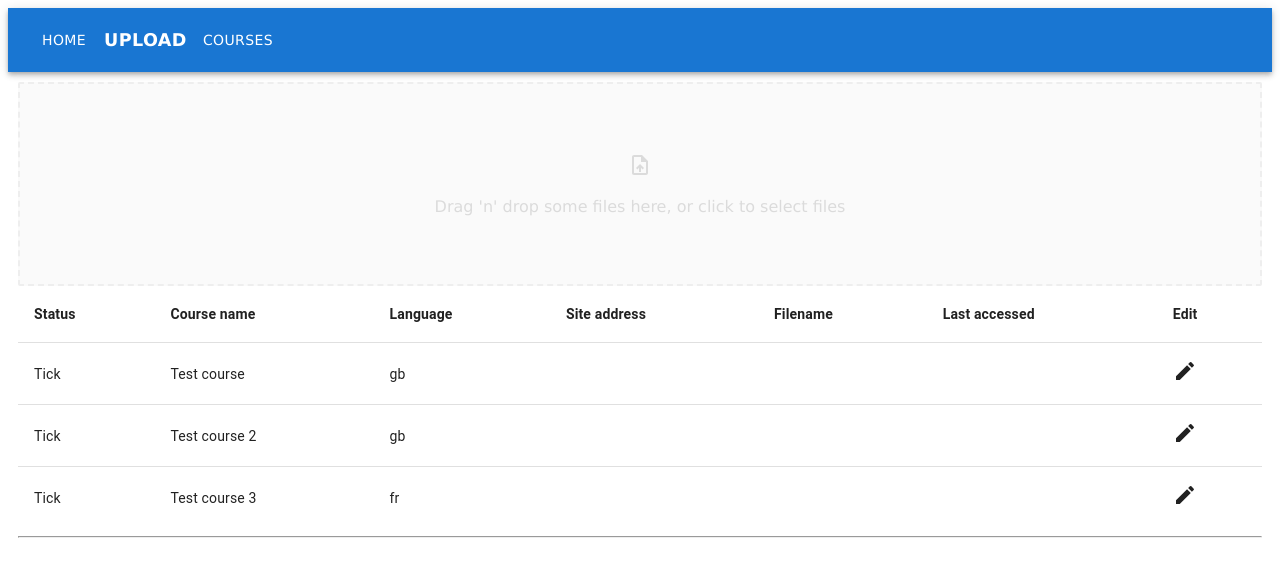
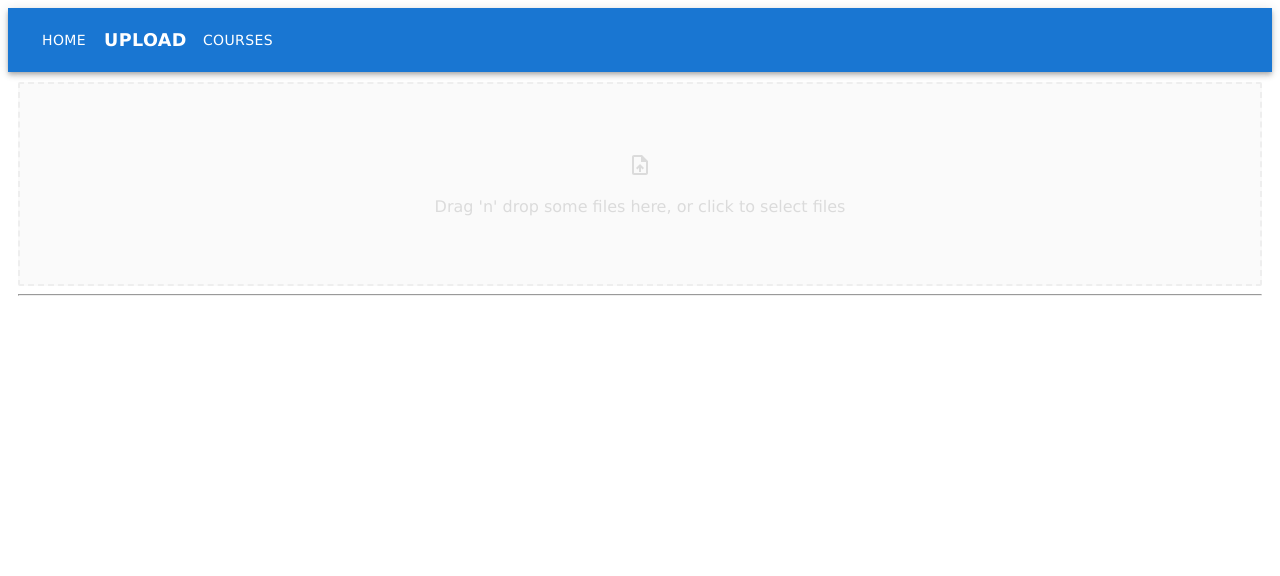
Before and after one commit to Dark-Hippo/scorm-tool-ui, a React (Vite) app: page /upload in a window 1280 px wide. Shown: the top 576 px of the page. Built offline with nearby package versions, Linux system fonts and the light colour scheme.

Commit message:
Remove demo data and update return type

```diff
--- a/src/pages/Upload.tsx
+++ b/src/pages/Upload.tsx
@@ -9,35 +9,8 @@ import { FileWithPath, FileRejection } from 'react-dropzone';
 import type { CourseWithSite } from '../types/CourseWithSite';
 import { UploadScormFile } from '../services/ScormService';
 
-const courses: CourseWithSite[] = [
-  {
-    courseId: 3,
-    siteId: 3,
-    guid: '',
-    name: 'Test course',
-    language: 'gb',
-    title: '',
-  },
-  {
-    courseId: 4,
-    siteId: 4,
-    guid: '',
-    name: 'Test course 2',
-    language: 'gb',
-    title: 'something.zip',
-  },
-  {
-    courseId: 5,
-    siteId: 5,
-    guid: '',
-    name: 'Test course 3',
-    language: 'fr',
-    title: 'something-else.zip',
-  },
-];
-
 export const Upload = () => {
-  const [courseList, setCourseList] = useState<CourseWithSite[]>(courses);
+  const [courseList, setCourseList] = useState<CourseWithSite[]>([]);
   const [invalidFileList, setInvalidFileList] = useState<FileWithStatus[]>([]);
 
   const onDrop = useCallback(
@@ -65,14 +38,7 @@ export const Upload = () => {
           return;
         }
 
-        const newCourseWithSite: CourseWithSite = {
-          courseId: uploadResponse.course.id,
-          siteId: uploadResponse.site.id,
-          guid: uploadResponse.site.guid,
-          name: uploadResponse.course.name,
-          language: uploadResponse.course.language,
-          title: uploadResponse.site.title,
-        };
+        const newCourseWithSite: CourseWithSite = uploadResponse.course;
         setCourseList([...courseList, newCourseWithSite]);
       });
 
```
